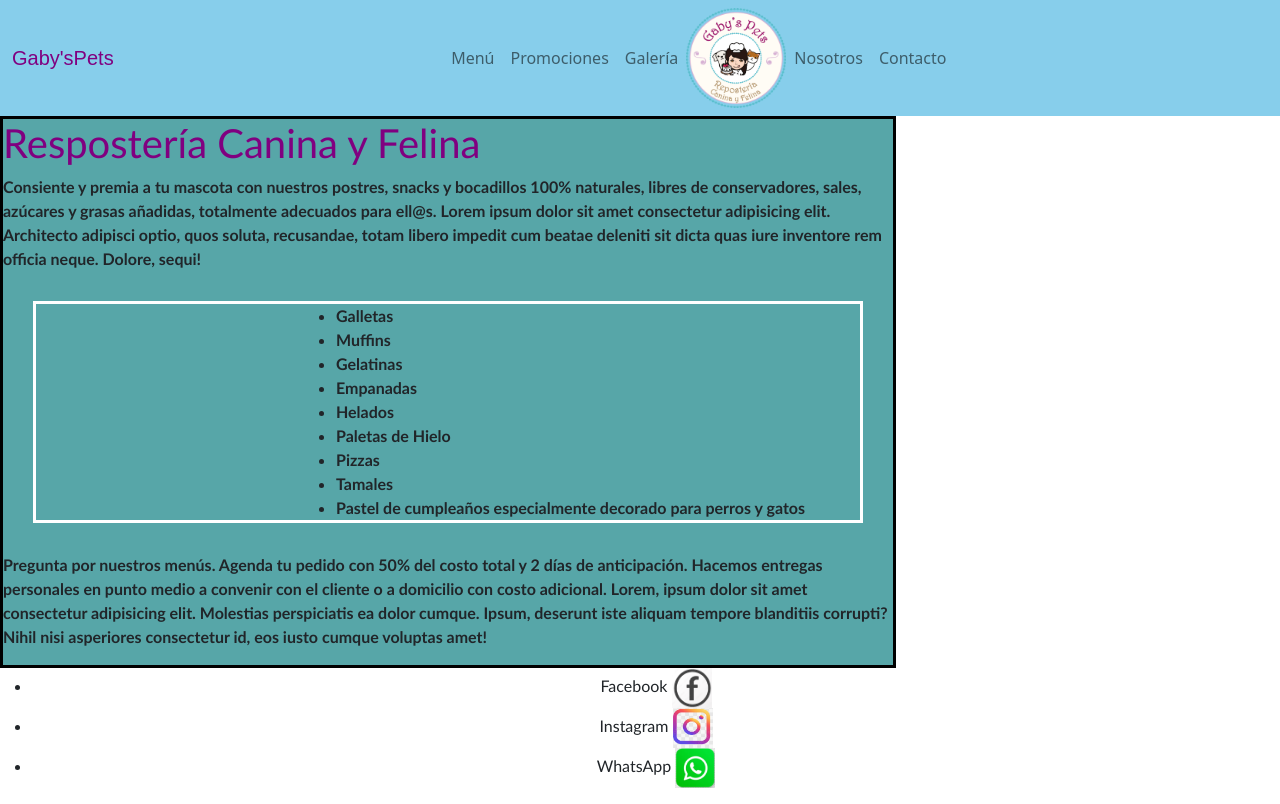
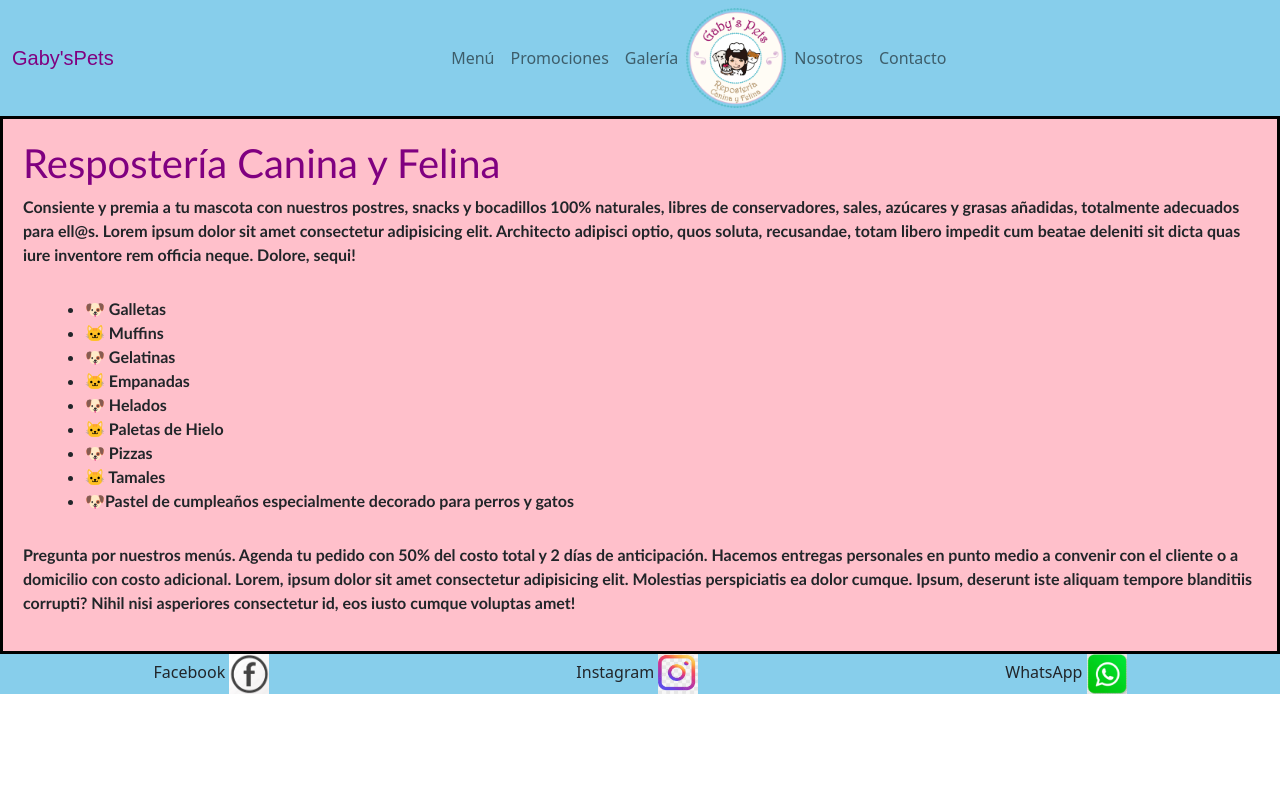
Before and after one commit to osspring21/pre-entrega2Juangaytan, a plain HTML site: page index.html in a window 1280 px wide. Drawn offline with nearby package versions, Linux system fonts and the light colour scheme.

Commit message:
Se cambia footer en los html

```diff
--- a/index.html
+++ b/index.html
@@ -53,15 +53,15 @@
             <p>Consiente y premia a tu mascota con nuestros postres, snacks y bocadillos 100% naturales, libres de conservadores, sales, azúcares y grasas añadidas, totalmente adecuados para ell@s. Lorem ipsum dolor sit amet consectetur adipisicing elit. Architecto adipisci optio, quos soluta, recusandae, totam libero impedit cum beatae deleniti sit dicta quas iure inventore rem officia neque. Dolore, sequi!</p>
 
                 <ul class="block-container">
-                    <li>Galletas</li>
-                    <li>Muffins</li>
-                    <li>Gelatinas</li>
-                    <li>Empanadas</li>
-                    <li>Helados</li>
-                    <li>Paletas de Hielo</li>
-                    <li>Pizzas</li>
-                    <li>Tamales</li>
-                    <li>Pastel de cumpleaños especialmente decorado para perros y gatos</li>
+                    <li> 🐶 Galletas</li>
+                    <li> 🐱 Muffins</li>
+                    <li> 🐶 Gelatinas</li>
+                    <li> 🐱 Empanadas</li>
+                    <li> 🐶 Helados</li>
+                    <li> 🐱 Paletas de Hielo</li>
+                    <li> 🐶 Pizzas</li>
+                    <li> 🐱 Tamales</li>
+                    <li> 🐶Pastel de cumpleaños especialmente decorado para perros y gatos</li>
                 </ul>
 
             <p>Pregunta por nuestros menús. Agenda tu pedido con <strong>50%</strong> del costo total y <strong>2 días de anticipación</strong>. Hacemos entregas personales en punto medio a convenir con el cliente o a domicilio con costo adicional. Lorem, ipsum dolor sit amet consectetur adipisicing elit. Molestias perspiciatis ea dolor cumque. Ipsum, deserunt iste aliquam tempore blanditiis corrupti? Nihil nisi asperiores consectetur id, eos iusto cumque voluptas amet!</p>
@@ -72,13 +72,9 @@
     </main>
 
     <footer class="final">
-        <nav>
-            <ul>
-                <li>Facebook <img src="images/facebook.PNG" width="40" height="40" alt="Facebook"></li>
-                <li>Instagram <img src="images/instagram.PNG" width="40" height="40" alt="instagram"></li>
-                <li>WhatsApp <img src="images/whatsapp.PNG" width="40" height="40" alt="whatsapp" ></li>
-            </ul>
-        </nav>
+                <div>Facebook <img src="images/facebook.PNG" width="40" height="40" alt="Facebook"></div>
+                <div>Instagram <img src="images/instagram.PNG" width="40" height="40" alt="instagram"></div>
+                <div>WhatsApp <img src="images/whatsapp.PNG" width="40" height="40" alt="whatsapp" ></div>
     </footer>
 
     <!--CDN componentes Bootstrap-->
--- a/style.css
+++ b/style.css
@@ -11,10 +11,10 @@ padding: 0;
 
 .navbar-nav {
     align-items: center;
-    }
+}
 
 .collapse{
-    justify-content: center;
+justify-content: space-around;
 }
 
 .navbar-brand{
@@ -28,9 +28,8 @@ h1 {
 
 
 .block-container {
-    border: 3px solid white;
+
     margin: 30px;
-    padding-left: 300px;
 }
 
 .titulo {
@@ -40,19 +39,20 @@ align-items: center;
 .contenido {
     border: 3px solid black;
     display: inline-block;
-    background-color: #57a6a8;
+    padding: 20px;
+    background-color: pink;
     font-weight: bold;
     font-family: 'Gill Sans', 'Gill Sans MT', Calibri, 'Trebuchet MS', sans-serif;
-    width: 70%;
-
-
+    width: 100%;
 }
 
-.final {
-    font-weight: lighter;
-    font-family: 'Trebuchet MS', 'Lucida Sans Unicode', 'Lucida Grande', 'Lucida Sans', Arial, sans-serif;
-    text-align: center;
+.final{
+    background-color: skyblue;
+    width: 100%;
+    display: inline-flex;
+    justify-content: space-around;
 }
+
 
 .menu1-container {
     border: 3px solid black;
```
Also changed, not shown: contacto.html (+4 -9 lines), galeria.html (+4 -8 lines), menu.html (+4 -8 lines), nosotros.html (+6 -0 lines), promociones.html (+4 -8 lines).
